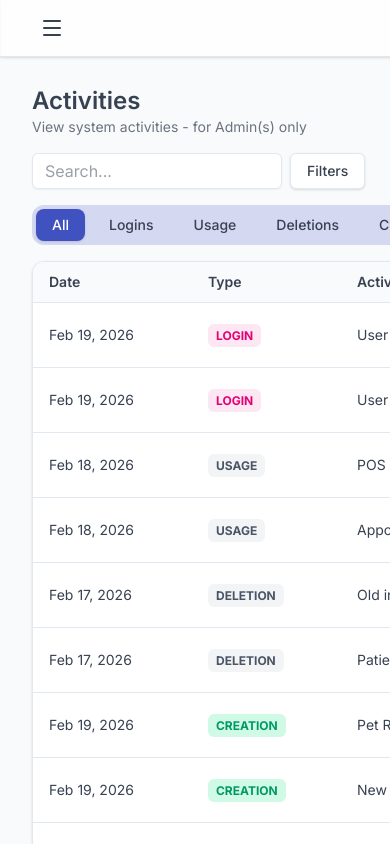
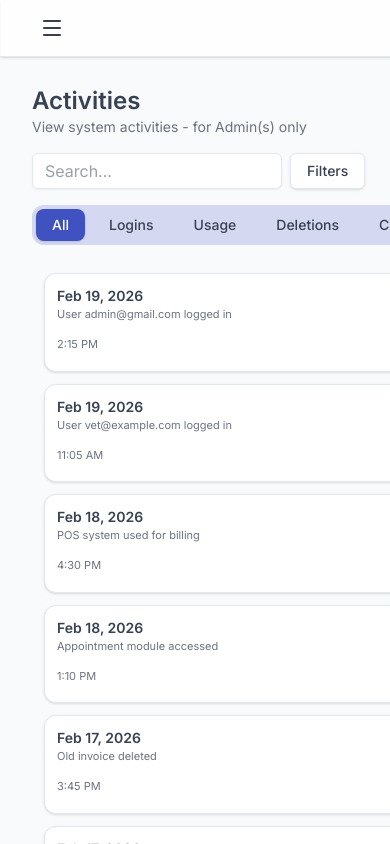
Before and after one commit to Atelier-Creation/ateliervetFE, a React (Vite) app: page /activities in a window 390 px wide. Shown: the top 844 px of the page. Built offline with nearby package versions, Linux system fonts and the light colour scheme.

Commit message:
Activities

```diff
--- a/src/pages/Activities/Activities.jsx
+++ b/src/pages/Activities/Activities.jsx
@@ -251,10 +251,69 @@ const [openDelete, setOpenDelete] = useState(false);
 
   </div>
 </div>
+{/* ================= MOBILE VIEW — STAFF STYLE COMPACT ================= */}
+<div className="lg:hidden space-y-3 p-3">
+{paginatedActivities.map((a,i)=>(
 
+<div
+key={i}
+className="p-3 rounded-xl border border-[var(--border-color)] bg-[var(--card-bg)] shadow-sm"
+>
 
-        {/* TABLE */}
-        <div className="rounded-xl border border-[var(--border-color)] overflow-x-auto bg-[var(--card-bg)] shadow-sm">
+{/* TOP ROW */}
+<div className="flex justify-between items-center">
+
+<div className="min-w-0">
+<p className="text-sm font-semibold text-[var(--dashboard-text)] truncate">
+{a.date}
+</p>
+
+<p className="text-[11px] text-[var(--dashboard-text-light)] truncate">
+{a.content}
+</p>
+</div>
+
+<span
+className={`text-[10px] px-2 py-1 rounded-full whitespace-nowrap ${typeClass(a.type)}`}
+>
+{a.type}
+</span>
+
+</div>
+
+{/* BOTTOM ROW */}
+<div className="flex justify-between items-center mt-2">
+
+<p className="text-[11px] text-[var(--dashboard-text-light)]">
+{a.time}
+</p>
+
+<Button
+onClick={()=>{
+
+const confirmDelete = window.confirm(
+"Are you sure you want to delete this activity?"
+);
+
+if(confirmDelete){
+console.log("Delete action here");
+}
+
+}}
+className="h-7 px-3 text-[11px] text-red-600 border border-red-200 bg-red-50 hover:bg-red-100"
+>
+Delete
+</Button>
+
+</div>
+
+</div>
+
+))}
+
+</div>{/* ================= DESKTOP TABLE VIEW ================= */}
+<div className="hidden lg:block overflow-x-auto rounded-xl border border-[var(--border-color)] bg-[var(--card-bg)] shadow-sm">
+
    <table className="w-full text-sm">
     <thead className="border-b border-[var(--border-color)] bg-[var(--dashboard-secondary)]">
       <tr>
@@ -279,6 +338,7 @@ const [openDelete, setOpenDelete] = useState(false);
 
           <td className="p-4">{a.content}</td>
           <td className="p-4">{a.time}</td>
+
           <td className="p-4">
             <Button
               onClick={() => {
@@ -286,23 +346,22 @@ const [openDelete, setOpenDelete] = useState(false);
                   "Are you sure you want to delete this activity?"
                 );
                 if (confirmDelete) {
-        console.log("Delete action here"); // later call backend delete API
+                  console.log("Delete action here");
                 }
               }}
               className="h-8 w-8 flex items-center justify-center rounded-md
               border border-red-200 text-red-600 bg-red-50 hover:bg-red-100"
             >
-    <Trash2 size={14} />
+              <Trash2 size={14}/>
             </Button>
           </td>
-
 
         </tr>
       ))}
     </tbody>
   </table>
+
 </div>
-
         {/* PAGINATION FOOTER — EXACT STAFF STYLE */}
         <div className="flex flex-col md:flex-row justify-between items-center px-2 py-3 text-sm text-[var(--dashboard-text-light)]">
 
```
Lines whose indentation alone changed are shown as unchanged.
